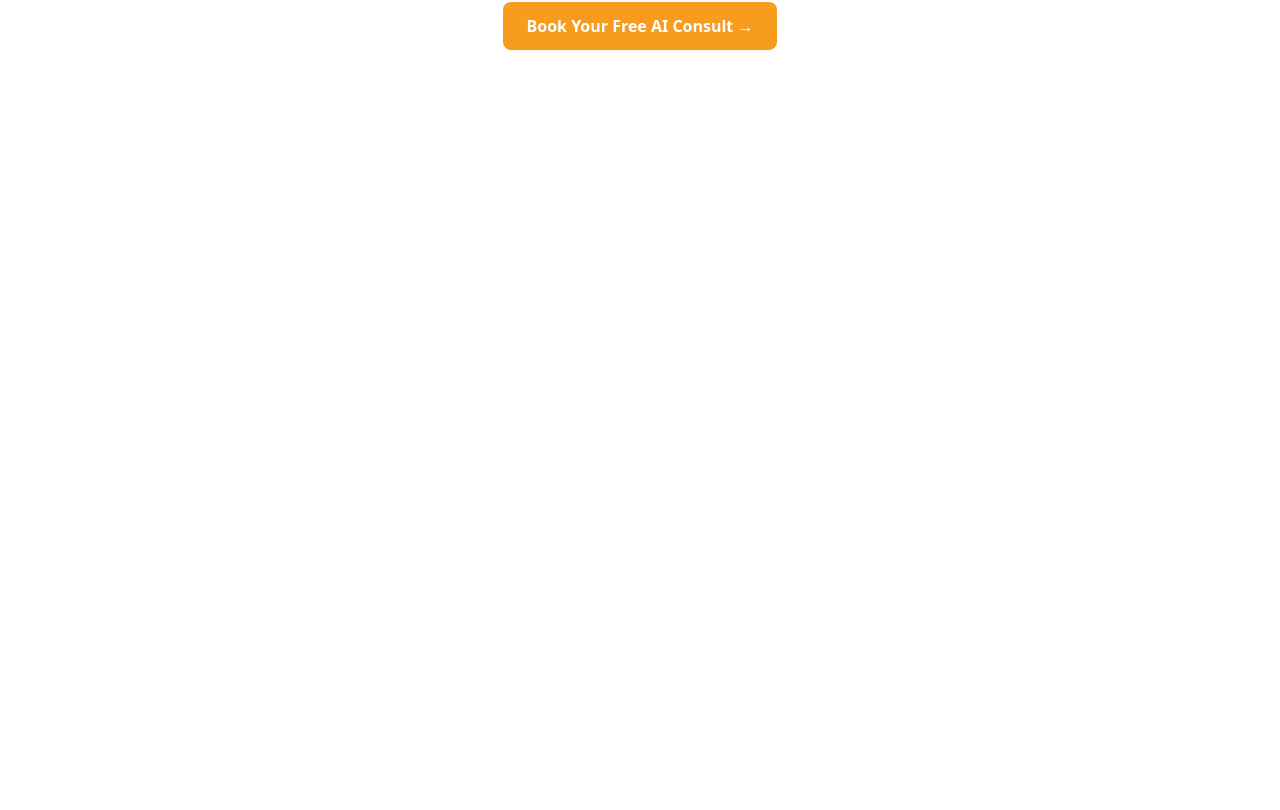
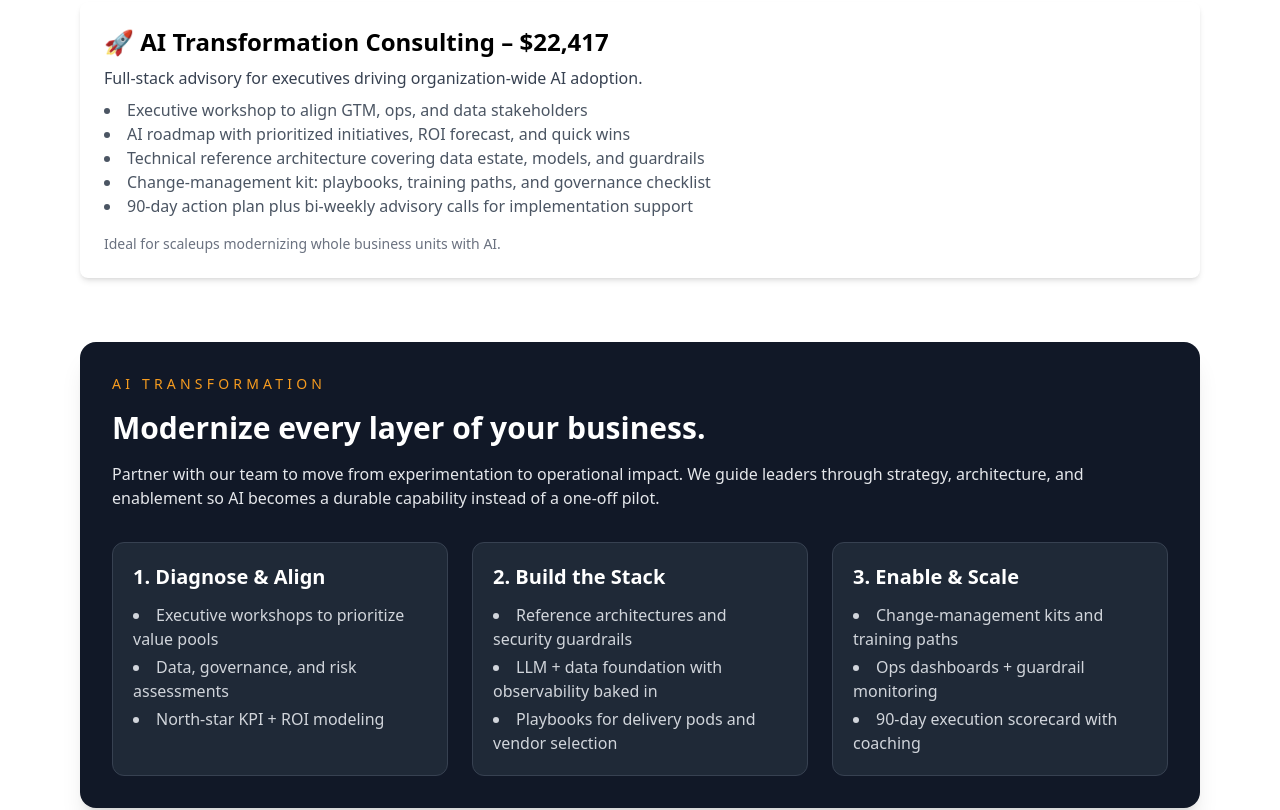
Before and after one commit to kettleson1/ai17-website, a React (Vite) app: page /solutions in a window 1280 px wide. Shown: the part 1619-2429 px from the top of the page. Before the commit the page ends 1717 px from the top, so only its background shows below. Built offline with nearby package versions, Linux system fonts and the light colour scheme.

Commit message:
Update: New Price Points

```diff
--- a/src/pages/Solutions.jsx
+++ b/src/pages/Solutions.jsx
@@ -15,7 +15,7 @@ const Solutions = () => {
       <section className="space-y-16">
         {/* Package 1 */}
         <div className="bg-white shadow-md rounded-lg p-6">
-          <h2 className="text-2xl font-semibold mb-2">💡 Starter: LLM Launch Kit – $4,950</h2>
+          <h2 className="text-2xl font-semibold mb-2">💡 Starter: LLM Launch Kit – $917</h2>
           <p className="text-gray-700 mb-2">Best for startups or teams launching their first GenAI product.</p>
           <ul className="list-disc list-inside text-gray-600 mb-4">
             <li>RAG app setup with OpenAI or Anthropic</li>
@@ -29,7 +29,7 @@ const Solutions = () => {
 
         {/* Package 2 */}
         <div className="bg-white shadow-md rounded-lg p-6">
-          <h2 className="text-2xl font-semibold mb-2">🏗️ Pro: GPT Agent Builder – $6,500+</h2>
+          <h2 className="text-2xl font-semibold mb-2">🏗️ Pro: GPT Agent Builder – $2,417+</h2>
           <p className="text-gray-700 mb-2">Best for businesses wanting fully custom AI agents with tools and memory.</p>
           <ul className="list-disc list-inside text-gray-600 mb-4">
             <li>Custom planner + tool-based agent logic</li>
@@ -43,7 +43,7 @@ const Solutions = () => {
 
         {/* Package 3 */}
         <div className="bg-white shadow-md rounded-lg p-6">
-          <h2 className="text-2xl font-semibold mb-2">🧱 Enterprise: AI Stack Deployment – $12,500+</h2>
+          <h2 className="text-2xl font-semibold mb-2">🧱 Enterprise: AI Stack Deployment – $12,417+</h2>
           <p className="text-gray-700 mb-2">Best for teams building production-grade AI infrastructure.</p>
           <ul className="list-disc list-inside text-gray-600 mb-4">
             <li>Secure LLM API gateway + containerized architecture</li>
@@ -68,6 +68,58 @@ const Solutions = () => {
           <p className="text-sm text-gray-500">Turnaround in 3–5 business days.</p>
         </div>
 
+        {/* Package 5 */}
+        <div className="bg-white shadow-md rounded-lg p-6">
+          <h2 className="text-2xl font-semibold mb-2">🚀 AI Transformation Consulting – $22,417</h2>
+          <p className="text-gray-700 mb-2">Full-stack advisory for executives driving organization-wide AI adoption.</p>
+          <ul className="list-disc list-inside text-gray-600 mb-4">
+            <li>Executive workshop to align GTM, ops, and data stakeholders</li>
+            <li>AI roadmap with prioritized initiatives, ROI forecast, and quick wins</li>
+            <li>Technical reference architecture covering data estate, models, and guardrails</li>
+            <li>Change-management kit: playbooks, training paths, and governance checklist</li>
+            <li>90-day action plan plus bi-weekly advisory calls for implementation support</li>
+          </ul>
+          <p className="text-sm text-gray-500">Ideal for scaleups modernizing whole business units with AI.</p>
+        </div>
+
+        {/* AI Transformation Section */}
+        <section className="bg-gray-900 text-white rounded-2xl p-8 shadow-xl">
+          <div className="flex flex-col gap-4">
+            <p className="uppercase text-sm tracking-[0.3em] text-[#F79C1F]">AI Transformation</p>
+            <h2 className="text-3xl font-semibold">Modernize every layer of your business.</h2>
+            <p className="text-gray-200">
+              Partner with our team to move from experimentation to operational impact. We guide leaders through
+              strategy, architecture, and enablement so AI becomes a durable capability instead of a one-off pilot.
+            </p>
+          </div>
+          <div className="grid gap-6 md:grid-cols-3 mt-8">
+            <div className="bg-gray-800 rounded-xl p-5 border border-gray-700">
+              <h3 className="text-xl font-semibold mb-3">1. Diagnose & Align</h3>
+              <ul className="list-disc list-inside text-gray-300 space-y-1">
+                <li>Executive workshops to prioritize value pools</li>
+                <li>Data, governance, and risk assessments</li>
+                <li>North-star KPI + ROI modeling</li>
+              </ul>
+            </div>
+            <div className="bg-gray-800 rounded-xl p-5 border border-gray-700">
+              <h3 className="text-xl font-semibold mb-3">2. Build the Stack</h3>
+              <ul className="list-disc list-inside text-gray-300 space-y-1">
+                <li>Reference architectures and security guardrails</li>
+                <li>LLM + data foundation with observability baked in</li>
+                <li>Playbooks for delivery pods and vendor selection</li>
+              </ul>
+            </div>
+            <div className="bg-gray-800 rounded-xl p-5 border border-gray-700">
+              <h3 className="text-xl font-semibold mb-3">3. Enable & Scale</h3>
+              <ul className="list-disc list-inside text-gray-300 space-y-1">
+                <li>Change-management kits and training paths</li>
+                <li>Ops dashboards + guardrail monitoring</li>
+                <li>90-day execution scorecard with coaching</li>
+              </ul>
+            </div>
+          </div>
+        </section>
+
         {/* Call to action */}
         <div className="text-center">
           <a
```
